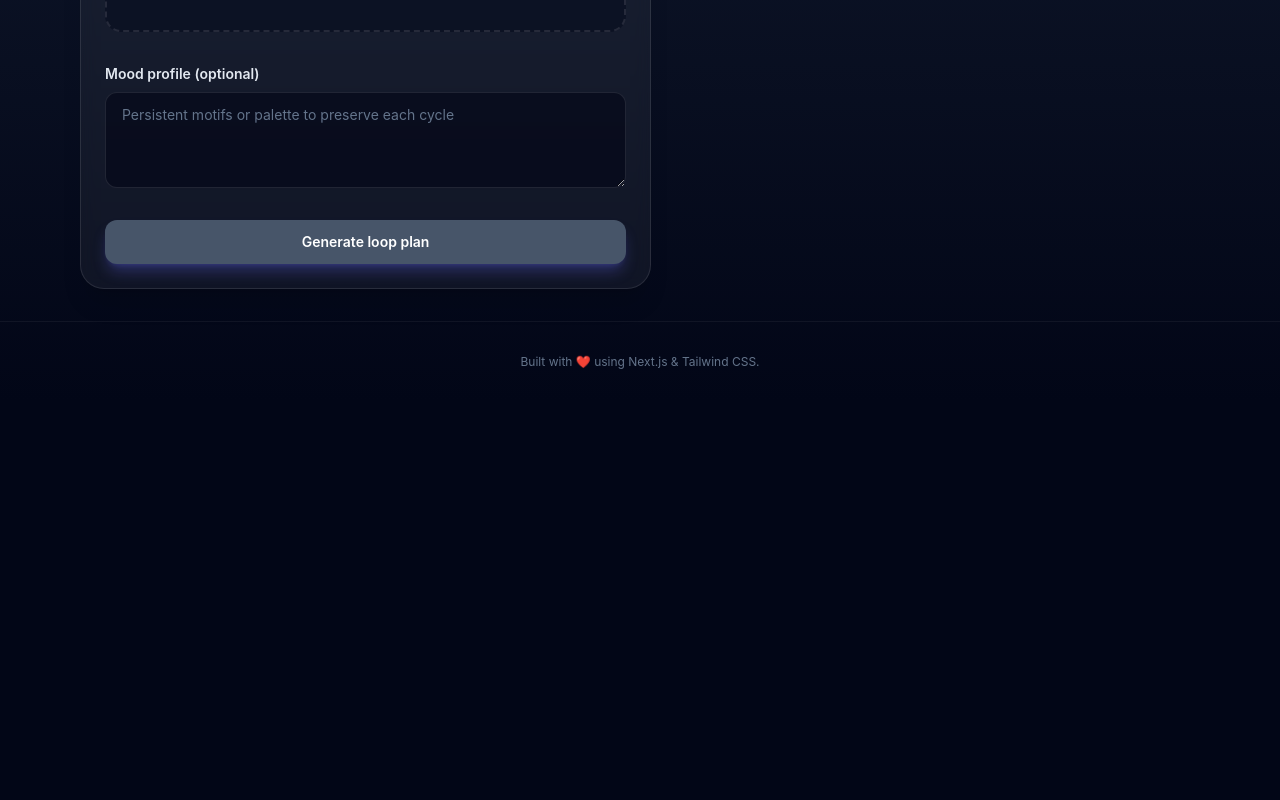
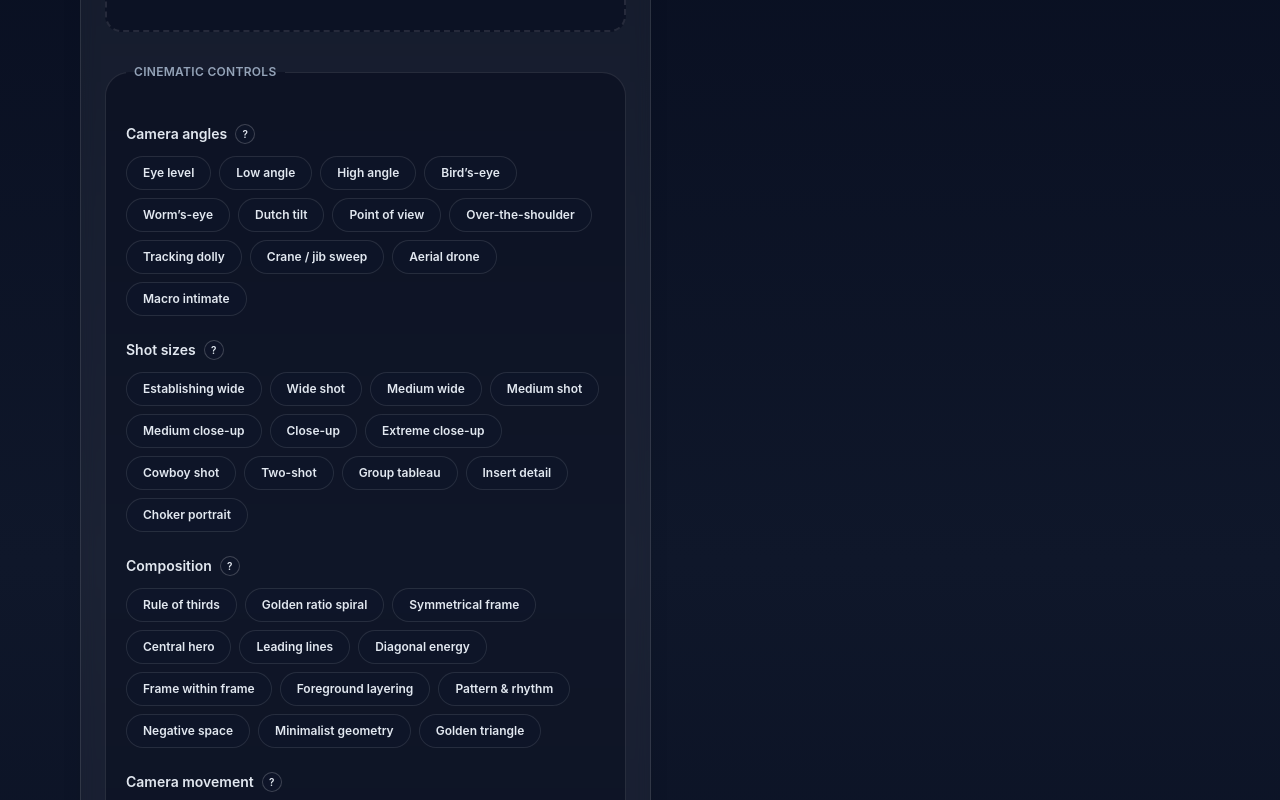
Before and after one commit to kc204/vision-, a Next.js app: page /loop in a window 1280 px wide. Shown: the part 880-1680 px from the top of the page. Before the commit the page ends 1282 px from the top, so only its background shows below. Built offline with nearby package versions, Linux system fonts and the light colour scheme.

Commit message:
Add cinematic control selections to loop sequence builder

```diff
--- a/src/app/(builders)/loop/page.tsx
+++ b/src/app/(builders)/loop/page.tsx
@@ -4,13 +4,57 @@ import { useMemo, useState } from "react";
 
 import { CopyButton } from "@/components/copy-button";
 import { ImageDropzone } from "@/components/ImageDropzone";
+import { Tooltip } from "@/components/Tooltip";
 import type { DirectorRequest, LoopCycleJSON, LoopSequencePayload } from "@/lib/directorTypes";
+import {
+  atmosphere,
+  cameraAngles,
+  cameraMovement,
+  colorPalettes,
+  composition,
+  lightingStyles,
+  shotSizes,
+  type VisualOption,
+} from "@/lib/visualOptions";
+
+type LoopSelectedOptions = {
+  cameraAngles: string[];
+  shotSizes: string[];
+  composition: string[];
+  cameraMovement: string[];
+  lightingStyles: string[];
+  colorPalettes: string[];
+  atmosphere: string[];
+};
+
+const optionGroups: Array<{
+  key: keyof LoopSelectedOptions;
+  label: string;
+  options: VisualOption[];
+}> = [
+  { key: "cameraAngles", label: "Camera angles", options: cameraAngles },
+  { key: "shotSizes", label: "Shot sizes", options: shotSizes },
+  { key: "composition", label: "Composition", options: composition },
+  { key: "cameraMovement", label: "Camera movement", options: cameraMovement },
+  { key: "lightingStyles", label: "Lighting styles", options: lightingStyles },
+  { key: "colorPalettes", label: "Color palettes", options: colorPalettes },
+  { key: "atmosphere", label: "Atmosphere & effects", options: atmosphere },
+];
 
 export default function LoopBuilderPage() {
   const [visionSeedText, setVisionSeedText] = useState("");
   const [startFrameDescription, setStartFrameDescription] = useState("");
   const [loopLength, setLoopLength] = useState<number | null>(4);
   const [moodProfile, setMoodProfile] = useState("");
+  const [selectedOptions, setSelectedOptions] = useState<LoopSelectedOptions>({
+    cameraAngles: [],
+    shotSizes: [],
+    composition: [],
+    cameraMovement: [],
+    lightingStyles: [],
+    colorPalettes: [],
+    atmosphere: [],
+  });
   const [files, setFiles] = useState<File[]>([]);
   const [isSubmitting, setIsSubmitting] = useState(false);
   const [error, setError] = useState<string | null>(null);
@@ -40,6 +84,28 @@ export default function LoopBuilderPage() {
         loop_length: typeof loopLength === "number" ? loopLength : null,
         mood_profile: moodProfile.trim().length ? moodProfile.trim() : null,
       };
+
+      if (selectedOptions.cameraAngles.length > 0) {
+        payload.cameraAngles = selectedOptions.cameraAngles;
+      }
+      if (selectedOptions.shotSizes.length > 0) {
+        payload.shotSizes = selectedOptions.shotSizes;
+      }
+      if (selectedOptions.composition.length > 0) {
+        payload.composition = selectedOptions.composition;
+      }
+      if (selectedOptions.cameraMovement.length > 0) {
+        payload.cameraMovement = selectedOptions.cameraMovement;
+      }
+      if (selectedOptions.lightingStyles.length > 0) {
+        payload.lightingStyles = selectedOptions.lightingStyles;
+      }
+      if (selectedOptions.colorPalettes.length > 0) {
+        payload.colorPalettes = selectedOptions.colorPalettes;
+      }
+      if (selectedOptions.atmosphere.length > 0) {
+        payload.atmosphere = selectedOptions.atmosphere;
+      }
 
       const requestPayload: DirectorRequest = {
         mode: "loop_sequence",
@@ -146,6 +212,26 @@ export default function LoopBuilderPage() {
           description="Drop PNG, JPG, or WEBP frames to influence the loop mood."
           maxFiles={6}
         />
+
+        <fieldset className="space-y-6 rounded-3xl border border-white/10 bg-slate-950/40 p-5">
+          <legend className="px-2 text-xs font-semibold uppercase tracking-wide text-slate-400">
+            Cinematic controls
+          </legend>
+          {optionGroups.map((group) => (
+            <OptionGrid
+              key={group.key}
+              label={group.label}
+              options={group.options}
+              selectedIds={selectedOptions[group.key]}
+              onToggle={(id) =>
+                setSelectedOptions((previous) => ({
+                  ...previous,
+                  [group.key]: toggleSelection(previous[group.key], id),
+                }))
+              }
+            />
+          ))}
+        </fieldset>
 
         <div className="flex flex-col gap-2">
           <label className="text-sm font-semibold text-slate-200">
@@ -294,6 +380,57 @@ function Detail({ label, value }: { label: string; value: string }) {
   );
 }
 
+function OptionGrid({
+  label,
+  options,
+  selectedIds,
+  onToggle,
+}: {
+  label: string;
+  options: VisualOption[];
+  selectedIds: string[];
+  onToggle: (id: string) => void;
+}) {
+  return (
+    <div className="space-y-3">
+      <div className="flex items-center gap-2">
+        <h2 className="text-sm font-semibold text-slate-200">{label}</h2>
+        <Tooltip content="Hover each option to learn how it shapes the shot.">
+          <span className="inline-flex h-5 w-5 items-center justify-center rounded-full border border-white/20 bg-slate-900/60 text-[10px] font-semibold text-slate-200">
+            ?
+          </span>
+        </Tooltip>
+      </div>
+      <div className="flex flex-wrap gap-2">
+        {options.map((option) => {
+          const isActive = selectedIds.includes(option.id);
+          return (
+            <Tooltip key={option.id} content={option.tooltip}>
+              <button
+                type="button"
+                onClick={() => onToggle(option.id)}
+                className={`group relative rounded-full border px-4 py-2 text-xs font-semibold transition ${
+                  isActive
+                    ? "border-canvas-accent bg-canvas-accent/20 text-white"
+                    : "border-white/10 bg-slate-900/50 text-slate-200 hover:border-white/20"
+                }`}
+              >
+                {option.label}
+              </button>
+            </Tooltip>
+          );
+        })}
+      </div>
+    </div>
+  );
+}
+
+function toggleSelection(list: string[], id: string): string[] {
+  return list.includes(id)
+    ? list.filter((value) => value !== id)
+    : [...list, id];
+}
+
 async function encodeFiles(files: File[]): Promise<string[]> {
   const encodings = await Promise.allSettled(files.map(readFileAsDataUrl));
   return encodings
--- a/src/app/api/director/route.ts
+++ b/src/app/api/director/route.ts
@@ -237,6 +237,13 @@ function parseLoopSequencePayload(value: unknown): ValidationResult {
     start_frame_description,
     loop_length = null,
     mood_profile = null,
+    cameraAngles: cameraAnglesRaw,
+    shotSizes: shotSizesRaw,
+    composition: compositionRaw,
+    cameraMovement: cameraMovementRaw,
+    lightingStyles: lightingStylesRaw,
+    colorPalettes: colorPalettesRaw,
+    atmosphere: atmosphereRaw,
   } = value as UnknownRecord;
 
   if (!isNonEmptyString(vision_seed_text)) {
@@ -261,6 +268,41 @@ function parseLoopSequencePayload(value: unknown): ValidationResult {
     loop_length: parsedLoopLength,
     mood_profile: parseNullableString(mood_profile),
   };
+
+  const cameraAngles = parseOptionalStringArray(cameraAnglesRaw);
+  if (cameraAngles && cameraAngles.length > 0) {
+    payload.cameraAngles = cameraAngles;
+  }
+
+  const shotSizes = parseOptionalStringArray(shotSizesRaw);
+  if (shotSizes && shotSizes.length > 0) {
+    payload.shotSizes = shotSizes;
+  }
+
+  const composition = parseOptionalStringArray(compositionRaw);
+  if (composition && composition.length > 0) {
+    payload.composition = composition;
+  }
+
+  const cameraMovement = parseOptionalStringArray(cameraMovementRaw);
+  if (cameraMovement && cameraMovement.length > 0) {
+    payload.cameraMovement = cameraMovement;
+  }
+
+  const lightingStyles = parseOptionalStringArray(lightingStylesRaw);
+  if (lightingStyles && lightingStyles.length > 0) {
+    payload.lightingStyles = lightingStyles;
+  }
+
+  const colorPalettes = parseOptionalStringArray(colorPalettesRaw);
+  if (colorPalettes && colorPalettes.length > 0) {
+    payload.colorPalettes = colorPalettes;
+  }
+
+  const atmosphere = parseOptionalStringArray(atmosphereRaw);
+  if (atmosphere && atmosphere.length > 0) {
+    payload.atmosphere = atmosphere;
+  }
 
   return { ok: true, value: payload };
 }
--- a/src/lib/prompts/directorCore.ts
+++ b/src/lib/prompts/directorCore.ts
@@ -263,7 +263,14 @@ INPUT SHAPE:
   "vision_seed_text": string,
   "start_frame_description": string,
   "loop_length": number | null,
-  "mood_profile": string | null
+  "mood_profile": string | null,
+  "cameraAngles"?: string[],
+  "shotSizes"?: string[],
+  "composition"?: string[],
+  "cameraMovement"?: string[],
+  "lightingStyles"?: string[],
+  "colorPalettes"?: string[],
+  "atmosphere"?: string[]
 }
 Plus optional start images.
 
```
Also changed, not shown: src/lib/directorTypes.ts (+7 -0 lines).
